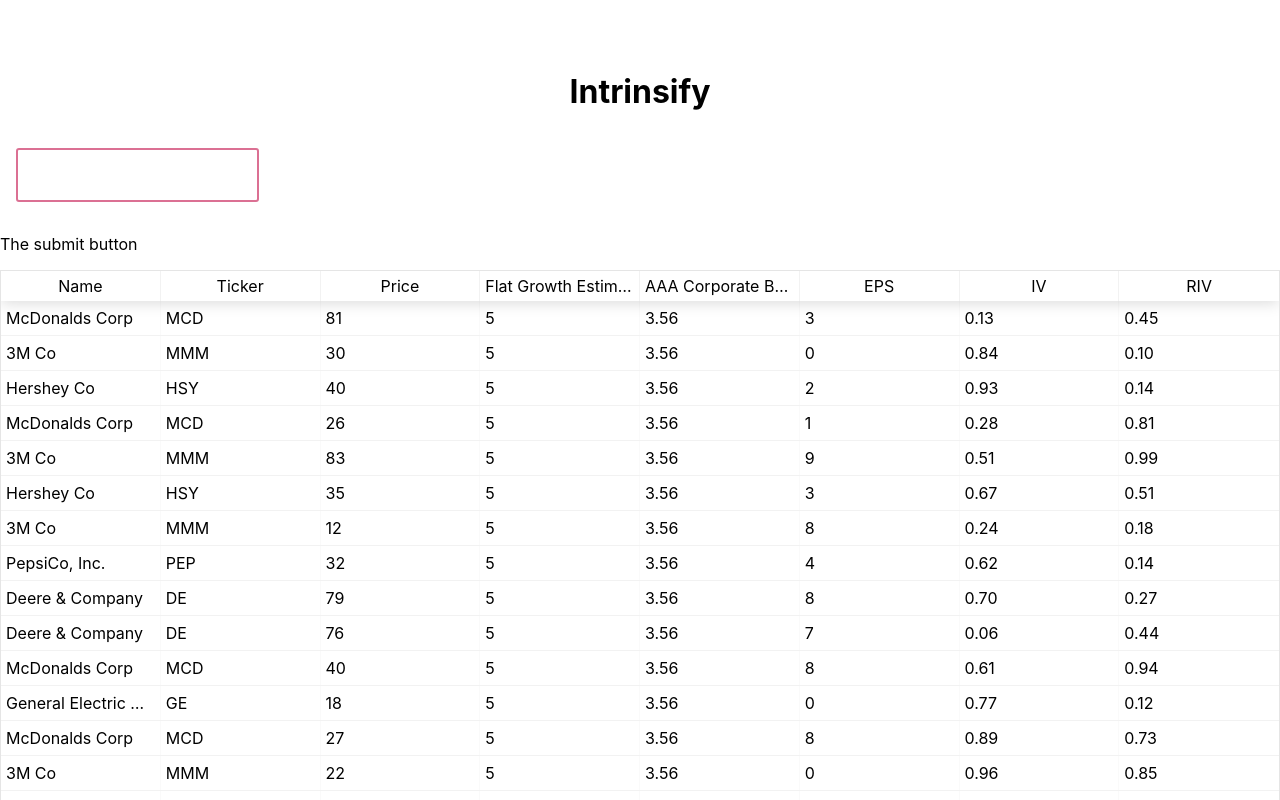
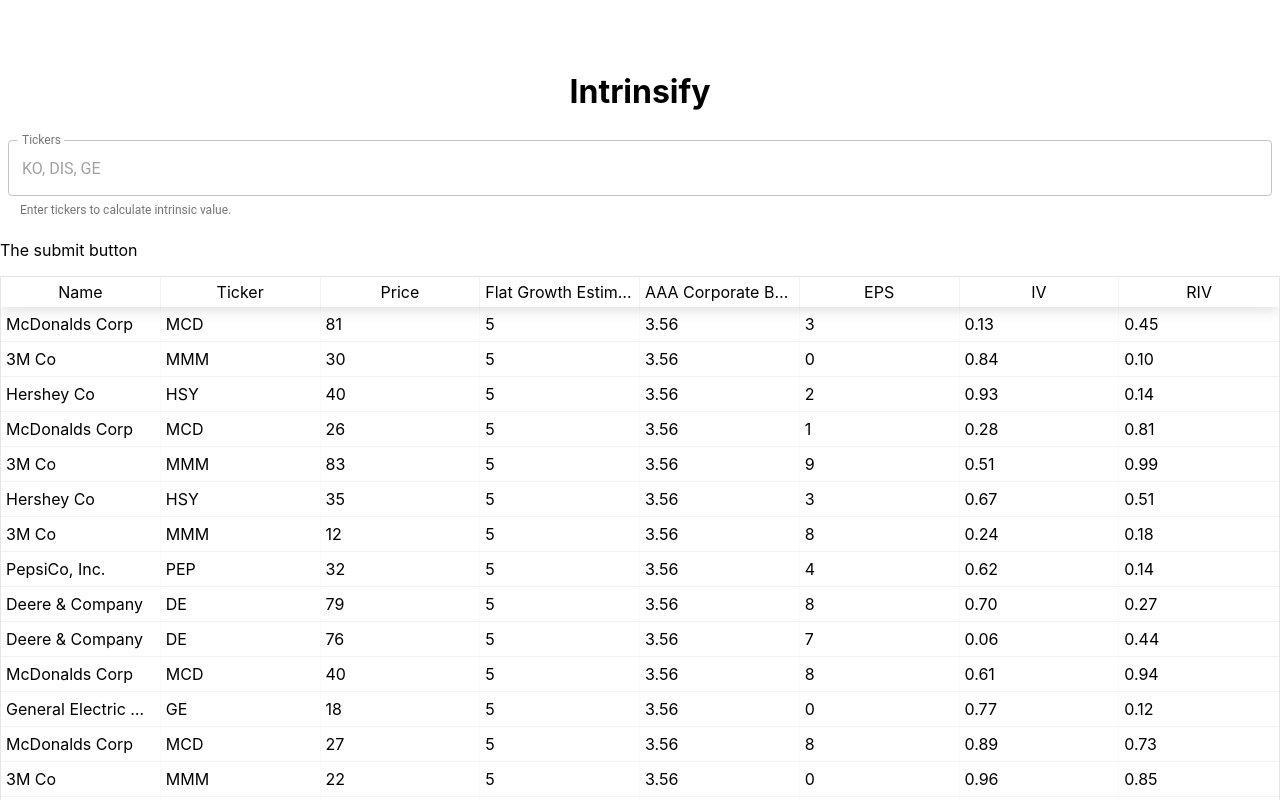
Before and after one commit to heymoose/intrinsify-react, a React (Create React App) app: page / in a window 1280 px wide. Shown: the top 800 px of the page. Built offline with nearby package versions, Linux system fonts and the light colour scheme.

Commit message:
Use material for input text box

```diff
--- a/package.json
+++ b/package.json
@@ -3,6 +3,9 @@
   "version": "0.1.0",
   "private": true,
   "dependencies": {
+    "@material-ui/core": "^3.8.1",
+    "@material-ui/styles": "^3.0.0-alpha.6",
+    "jss": "^10.0.0-alpha.7",
     "prop-types": "^15.6.2",
     "react": "^16.7.0",
     "react-dom": "^16.7.0",
--- a/src/components/Controls/TickerTextInput/TickerTextInput.js
+++ b/src/components/Controls/TickerTextInput/TickerTextInput.js
@@ -1,15 +1,64 @@
-import React, { Component } from 'react';
+import React from 'react';
 import PropTypes from 'prop-types';
-import style from './TickerTextInput.module.css';
+import { withStyles } from '@material-ui/core/styles';
+import TextField from '@material-ui/core/TextField';
 
-class TickerTextInput extends Component {
-    render() {
-        return (
-            <div>
-                <input className={style.TextInput} type='text' />
-            </div>
-        );
-    }
+const styles = theme => ({
+  container: {
+    display: 'flex',
+    flexWrap: 'wrap',
+  },
+  textField: {
+    marginLeft: theme.spacing.unit,
+    marginRight: theme.spacing.unit,
+  },
+  dense: {
+    marginTop: 16,
+  },
+  menu: {
+    width: 200,
+  },
+});
+
+class TickerTextInput extends React.Component {
+  state = {
+    name: 'Cat in the Hat',
+    age: '',
+    multiline: 'Controlled',
+    currency: 'EUR',
+  };
+
+  handleChange = name => event => {
+    this.setState({
+      [name]: event.target.value,
+    });
+  };
+
+  render() {
+    const { classes } = this.props;
+
+    return (
+      <form className={classes.container} noValidate autoComplete="off">
+        <TextField
+          id="outlined-full-width"
+          label="Tickers"
+          style={{ margin: 8 }}
+          placeholder="KO, DIS, GE"
+          helperText="Enter tickers to calculate intrinsic value."
+          fullWidth
+          margin="normal"
+          variant="outlined"
+          InputLabelProps={{
+            shrink: true,
+          }}
+        />
+      </form>
+    );
+  }
 }
 
-export default TickerTextInput;
+TickerTextInput.propTypes = {
+  classes: PropTypes.object.isRequired,
+};
+
+export default withStyles(styles)(TickerTextInput);
```
Also changed, not shown: 1 other file (tests, documents, lock files or other folders).
